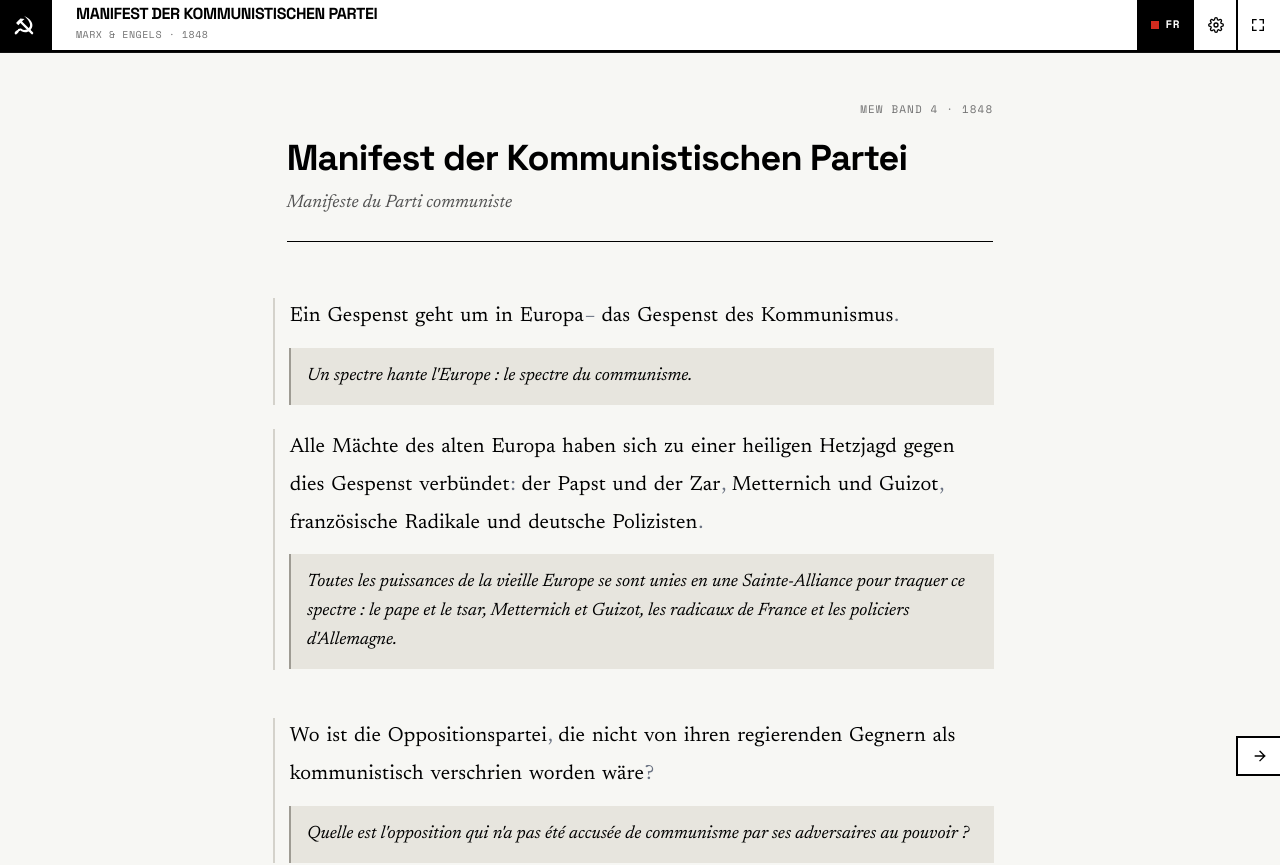
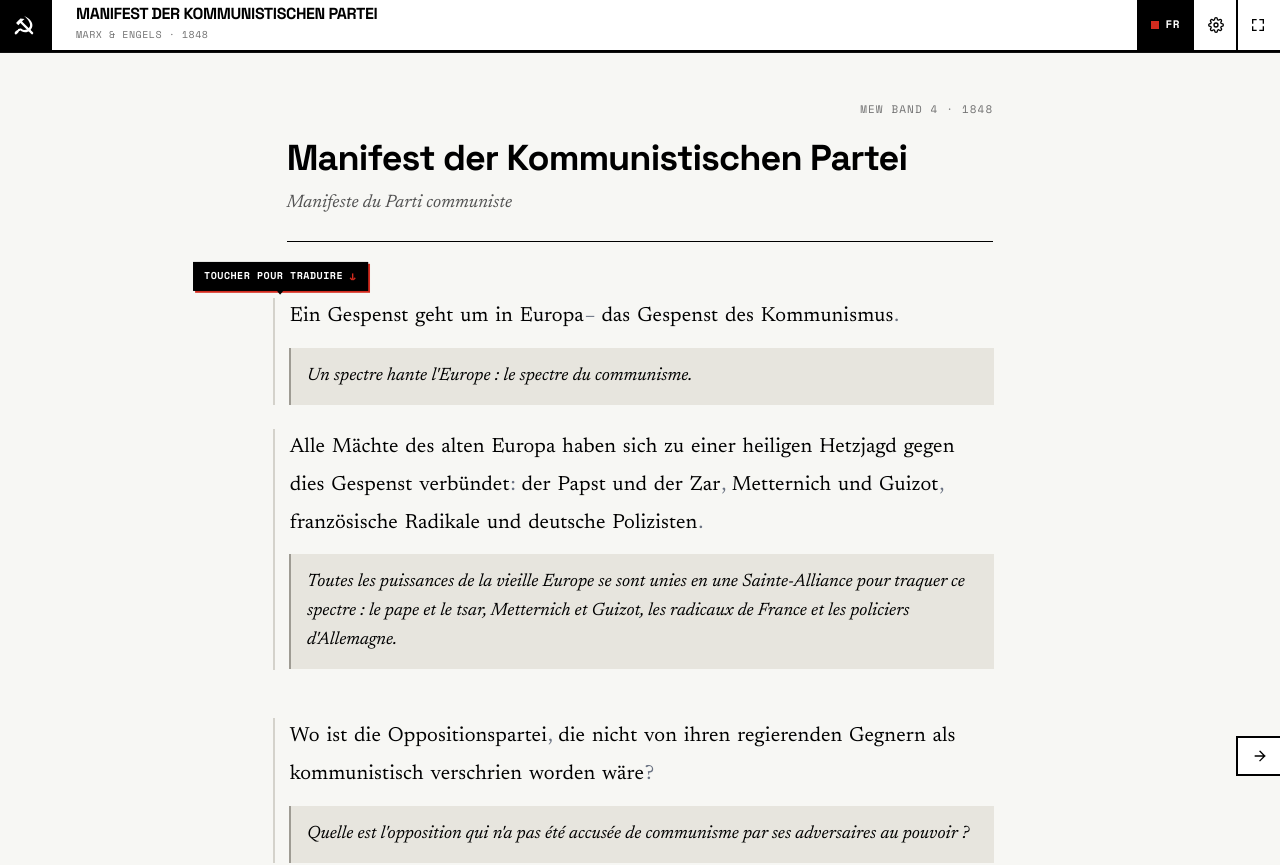
Before and after one commit to ajilnex/manifeste-interactif, a React (Vite) app: page / in a window 1280 px wide. Shown: the top 865 px of the page. Built offline with nearby package versions, Linux system fonts and the light colour scheme.

Commit message:
feat: add initial discovery micro-nudge on Gespenst with auto-dismissal

```diff
--- a/src/App.tsx
+++ b/src/App.tsx
@@ -26,6 +26,40 @@ function App() {
 
   const [highlightedWordId, setHighlightedWordId] = useState<string | null>(null);
   const [highlightedParagraphId, setHighlightedParagraphId] = useState<string | null>(null);
+
+  // Micro-tutoriel d'accueil sur le mot Gespenst
+  const [hasSeenTutorial, setHasSeenTutorial] = useState(() => {
+    try {
+      return localStorage.getItem('manifesto_tutorial_seen') === 'true';
+    } catch {
+      return false;
+    }
+  });
+
+  const handleDismissTutorial = useCallback(() => {
+    setHasSeenTutorial((prev) => {
+      if (!prev) {
+        try {
+          localStorage.setItem('manifesto_tutorial_seen', 'true');
+        } catch (e) {
+          console.warn('Erreur persistance tutoriel:', e);
+        }
+        return true;
+      }
+      return prev;
+    });
+  }, []);
+
+  const handleResetTutorial = useCallback(() => {
+    try {
+      localStorage.removeItem('manifesto_tutorial_seen');
+    } catch (e) {
+      console.warn('Erreur suppression persistance tutoriel:', e);
+    }
+    setHasSeenTutorial(false);
+    setCurrentChapterId('ch0');
+    window.scrollTo({ top: 0, behavior: 'smooth' });
+  }, []);
 
   // Synchronisation de l'état plein écran avec le navigateur
   useEffect(() => {
@@ -169,7 +203,10 @@ function App() {
 
   const handleWordHover = useCallback((wordId: string | null) => {
     setHighlightedWordId(wordId);
-  }, []);
+    if (wordId !== null) {
+      handleDismissTutorial();
+    }
+  }, [handleDismissTutorial]);
 
   const handleParagraphHover = useCallback((paragraphId: string | null) => {
     setHighlightedParagraphId(paragraphId);
@@ -380,6 +417,7 @@ function App() {
         onToggleGrammarColors={handleToggleGrammarColors}
         isFullscreen={isFullscreen}
         onToggleFullscreen={handleToggleFullscreen}
+        onResetTutorial={handleResetTutorial}
       />
 
       {/* 6. Zone de lecture principale Bauhaus épurée et centrée */}
@@ -395,6 +433,8 @@ function App() {
           highlightedParagraphId={highlightedParagraphId}
           onWordHover={handleWordHover}
           onParagraphHover={handleParagraphHover}
+          hasSeenTutorial={hasSeenTutorial}
+          onDismissTutorial={handleDismissTutorial}
         />
       </main>
     </div>
--- /dev/null
+++ b/src/components/InteractiveNudge.tsx
@@ -0,0 +1,24 @@
+import React from 'react';
+
+interface InteractiveNudgeProps {
+  isVisible: boolean;
+}
+
+export const InteractiveNudge: React.FC<InteractiveNudgeProps> = ({ isVisible }) => {
+  if (!isVisible) return null;
+
+  return (
+    <span
+      className="absolute bottom-full mb-2 left-1/2 -translate-x-1/2 z-30 pointer-events-none flex flex-col items-center animate-nudge-float select-none"
+      aria-hidden="true"
+    >
+      <span className="bg-black text-white text-[10px] font-mono font-bold uppercase tracking-wider px-2.5 py-1 border border-black shadow-[2px_2px_0px_0px_#D42B1E] whitespace-nowrap flex items-center gap-1.5">
+        <span className="nudge-hover-text">Survoler pour traduire</span>
+        <span className="nudge-touch-text">Toucher pour traduire</span>
+        <span className="text-[#D42B1E] text-xs leading-none">↓</span>
+      </span>
+      {/* Pointe de flèche directionnelle */}
+      <span className="w-0 h-0 border-l-[4px] border-l-transparent border-r-[4px] border-r-transparent border-t-[5px] border-t-black -mt-[1px]" />
+    </span>
+  );
+};
--- a/src/components/InteractiveWord.tsx
+++ b/src/components/InteractiveWord.tsx
@@ -3,6 +3,7 @@ import type { Annotation, Word } from '../types';
 import { isBasicWord } from '../utils/language';
 import { getWordTranslationFr } from '../data/lexicon';
 import { Tooltip } from './Tooltip';
+import { InteractiveNudge } from './InteractiveNudge';
 
 interface InteractiveWordProps {
   word: Word;
@@ -11,6 +12,8 @@ interface InteractiveWordProps {
   translateAllWords: boolean;
   isHighlighted: boolean;
   onHover?: (wordId: string | null) => void;
+  showNudge?: boolean;
+  onInteraction?: () => void;
 }
 
 const POS_CLASS_MAP: Record<string, string> = {
@@ -35,6 +38,8 @@ export const InteractiveWord: React.FC<InteractiveWordProps> = ({
   translateAllWords,
   isHighlighted,
   onHover,
+  showNudge = false,
+  onInteraction,
 }) => {
   const [isTooltipOpen, setIsTooltipOpen] = useState(false);
   const [isLocked, setIsLocked] = useState(false);
@@ -62,13 +67,14 @@ export const InteractiveWord: React.FC<InteractiveWordProps> = ({
   const handleMouseEnter = useCallback(() => {
     if (isPunctuation || isExcluded) return;
     onHover?.(word.id);
+    onInteraction?.();
     clearTimers();
 
     // Délai très court (140ms) avant d'ouvrir pour une réactivité naturelle sans effet flash
     openTimerRef.current = setTimeout(() => {
       setIsTooltipOpen(true);
     }, 140);
-  }, [isPunctuation, isExcluded, onHover, word.id]);
+  }, [isPunctuation, isExcluded, onHover, onInteraction, word.id]);
 
   const handleMouseLeave = useCallback(() => {
     if (isPunctuation || isExcluded) return;
@@ -114,6 +120,7 @@ export const InteractiveWord: React.FC<InteractiveWordProps> = ({
   const handleClick = useCallback((e: React.MouseEvent) => {
     e.stopPropagation();
     if (isPunctuation || isExcluded) return;
+    onInteraction?.();
     // Un clic permet d'ouvrir ou de fermer sans forcer un verrouillage automatique
     if (isTooltipOpen) {
       if (!isLocked) {
@@ -124,7 +131,7 @@ export const InteractiveWord: React.FC<InteractiveWordProps> = ({
     } else {
       setIsTooltipOpen(true);
     }
-  }, [isPunctuation, isExcluded, isTooltipOpen, isLocked, handleClose]);
+  }, [isPunctuation, isExcluded, onInteraction, isTooltipOpen, isLocked, handleClose]);
 
   // Si c'est de la ponctuation, simple rendu
   if (isPunctuation) {
@@ -148,7 +155,7 @@ export const InteractiveWord: React.FC<InteractiveWordProps> = ({
     <>
       <span
         ref={setAnchorEl}
-        className={`word-interactive ${showGrammarColors ? posClass : ''} ${highlightClass} ${lockedClass} transition-colors duration-100`}
+        className={`word-interactive ${showGrammarColors ? posClass : ''} ${highlightClass} ${lockedClass} transition-colors duration-100 relative`}
         onMouseEnter={handleMouseEnter}
         onMouseLeave={handleMouseLeave}
         onClick={handleClick}
@@ -164,6 +171,7 @@ export const InteractiveWord: React.FC<InteractiveWordProps> = ({
         aria-label={`${word.text} — ${getWordTranslationFr(word, annotation)}`}
       >
         {word.text}
+        {showNudge && <InteractiveNudge isVisible={!isTooltipOpen} />}
       </span>
       <Tooltip
         word={word}
--- a/src/components/SettingsPanel.tsx
+++ b/src/components/SettingsPanel.tsx
@@ -11,6 +11,7 @@ interface SettingsPanelProps {
   onToggleGrammarColors: () => void;
   isFullscreen: boolean;
   onToggleFullscreen: () => void;
+  onResetTutorial?: () => void;
 }
 
 export const SettingsPanel: React.FC<SettingsPanelProps> = ({
@@ -24,6 +25,7 @@ export const SettingsPanel: React.FC<SettingsPanelProps> = ({
   onToggleGrammarColors,
   isFullscreen,
   onToggleFullscreen,
+  onResetTutorial,
 }) => {
   // Fermeture par touche Echap
   useEffect(() => {
@@ -188,6 +190,27 @@ export const SettingsPanel: React.FC<SettingsPanelProps> = ({
               {isFullscreen ? 'ACTIF' : 'INACTIF'}
             </span>
           </button>
+
+          {/* Guide d'accueil initial */}
+          {onResetTutorial && (
+            <button
+              type="button"
+              onClick={onResetTutorial}
+              className="w-full flex items-center justify-between p-2.5 border border-black bg-white hover:bg-neutral-50 transition-colors text-left cursor-pointer"
+            >
+              <div className="flex flex-col pr-2">
+                <span className="font-mono text-[11px] font-bold uppercase text-black">
+                  Guide d'accueil
+                </span>
+                <span className="text-[10px] text-neutral-500 leading-tight">
+                  Réafficher l'indicateur d'accueil sur « Gespenst »
+                </span>
+              </div>
+              <span className="font-mono text-[10px] font-bold px-2 py-0.5 border border-black bg-neutral-100 hover:bg-black hover:text-white transition-colors">
+                RÉINITIALISER
+              </span>
+            </button>
+          )}
         </div>
 
         {/* Légende syntaxique dynamique */}
--- a/src/components/TextReader.tsx
+++ b/src/components/TextReader.tsx
@@ -13,6 +13,8 @@ interface TextReaderProps {
   highlightedParagraphId: string | null;
   onWordHover: (wordId: string | null) => void;
   onParagraphHover: (paragraphId: string | null) => void;
+  hasSeenTutorial?: boolean;
+  onDismissTutorial?: () => void;
 }
 
 const renderInvertedFrench = (text: string) => {
@@ -54,6 +56,8 @@ export const TextReader: React.FC<TextReaderProps> = ({
   highlightedParagraphId,
   onWordHover,
   onParagraphHover,
+  hasSeenTutorial = true,
+  onDismissTutorial,
 }) => {
   return (
     <article className={`max-w-[70ch] mx-auto ${showGrammarColors ? 'grammar-colors' : ''}`}>
@@ -109,6 +113,8 @@ export const TextReader: React.FC<TextReaderProps> = ({
                                 translateAllWords={translateAllWords}
                                 isHighlighted={highlightedWordId === word.id}
                                 onHover={onWordHover}
+                                showNudge={word.id === 'ch0_p1_s1_w2' && !hasSeenTutorial}
+                                onInteraction={onDismissTutorial}
                               />
                             </Fragment>
                           );
@@ -153,6 +159,8 @@ export const TextReader: React.FC<TextReaderProps> = ({
                               translateAllWords={translateAllWords}
                               isHighlighted={highlightedWordId === word.id}
                               onHover={onWordHover}
+                              showNudge={word.id === 'ch0_p1_s1_w2' && !hasSeenTutorial}
+                              onInteraction={onDismissTutorial}
                             />
                           </Fragment>
                         );
--- a/src/index.css
+++ b/src/index.css
@@ -300,3 +300,40 @@ body {
     transform: translateY(0);
   }
 }
+
+@keyframes nudge-float {
+  0%, 100% {
+    transform: translate(-50%, 0);
+  }
+  50% {
+    transform: translate(-50%, -4px);
+  }
+}
+
+.animate-nudge-float {
+  animation: nudge-float 2.2s ease-in-out infinite;
+}
+
+@media (prefers-reduced-motion: reduce) {
+  .animate-nudge-float {
+    animation: none;
+    transform: translate(-50%, 0);
+  }
+}
+
+.nudge-touch-text {
+  display: inline;
+}
+
+.nudge-hover-text {
+  display: none;
+}
+
+@media (hover: hover) and (pointer: fine) {
+  .nudge-touch-text {
+    display: none;
+  }
+  .nudge-hover-text {
+    display: inline;
+  }
+}
```
